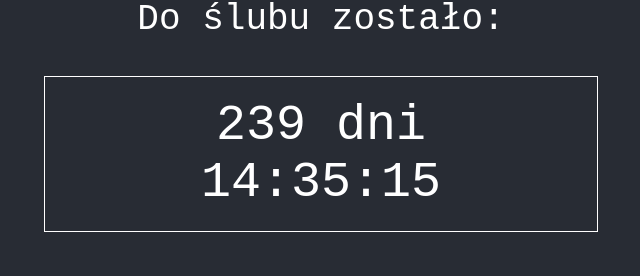
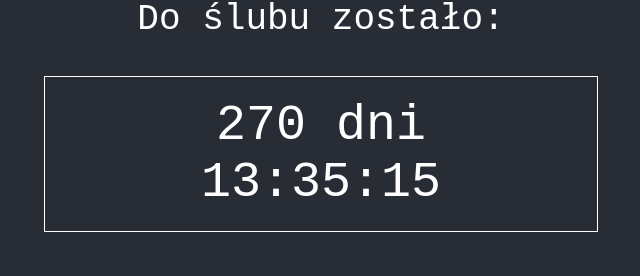
Before and after one commit to magliarosa/bedziewesele, a React (Create React App) app: page / in a window 1280 px wide. Shown: the part 310-586 px from the top of the page, without its empty margins (319-959 px from the left). Built offline with nearby package versions, Linux system fonts and the light colour scheme.

Commit message:
fixed date

```diff
--- a/src/App.js
+++ b/src/App.js
@@ -16,7 +16,7 @@ function App() {
         <p className='Initials'>K & T</p>
         <p>Do ślubu zostało:</p>
         <Countdown
-          date={'2023-07-29T15:00:00'}
+          date={new Date(Date.UTC(2023,7,29,14,0,0,0))}
           renderer={renderer}/>
         <p className='WeddingDate'>
           29 | 07 | 2023
```
